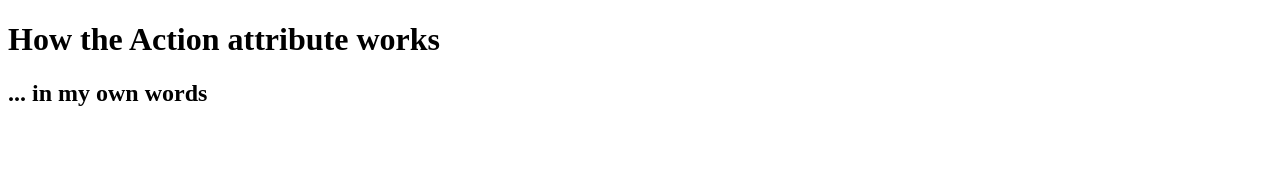
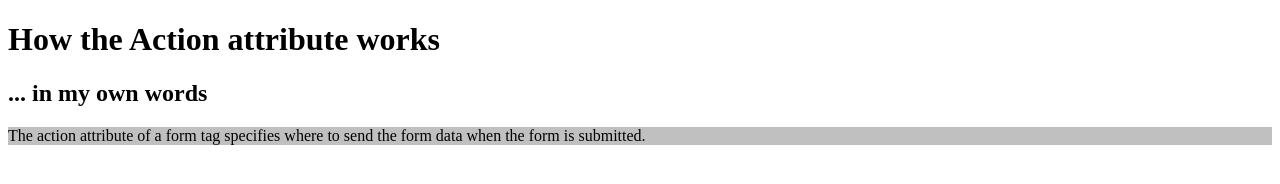
Before and after one commit to Addison00-00/UX-220-Test-2, a plain HTML site: page q2.html in a window 1280 px wide. Drawn offline with Linux system fonts and the light colour scheme.

Commit message:
Commit Draft Changes For Q2, Revise Later. :P

```diff
--- a/q2.html
+++ b/q2.html
@@ -8,7 +8,11 @@ a form tag. Apply css formatting to change the background of the the paragraphs
 Change the non-silver space around your paragraph to have a left and bottom margin equal to the height of a default character.
 -->
     <style>
-        /* Put your css here */
+        .p {
+            background: silver;
+            color: black;
+            margin: 1em 0;
+        }
     </style>
 </head>
 
@@ -17,7 +21,8 @@ Change the non-silver space around your paragraph to have a left and bottom marg
     <main>
         <h1>How the Action attribute works</h1>
         <h2>... in my own words</h2>
-        <p></p>
+        <p class="p">The action attribute of a form tag specifies where to send the form data when the form is
+            submitted.</p>
     </main>
 </body>
 
```
